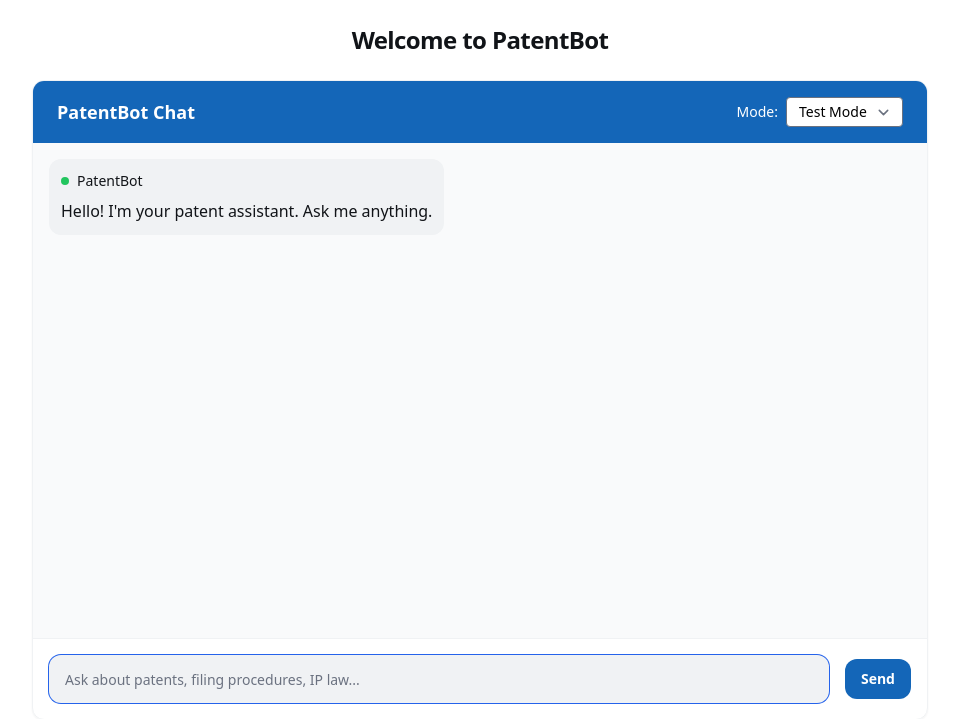
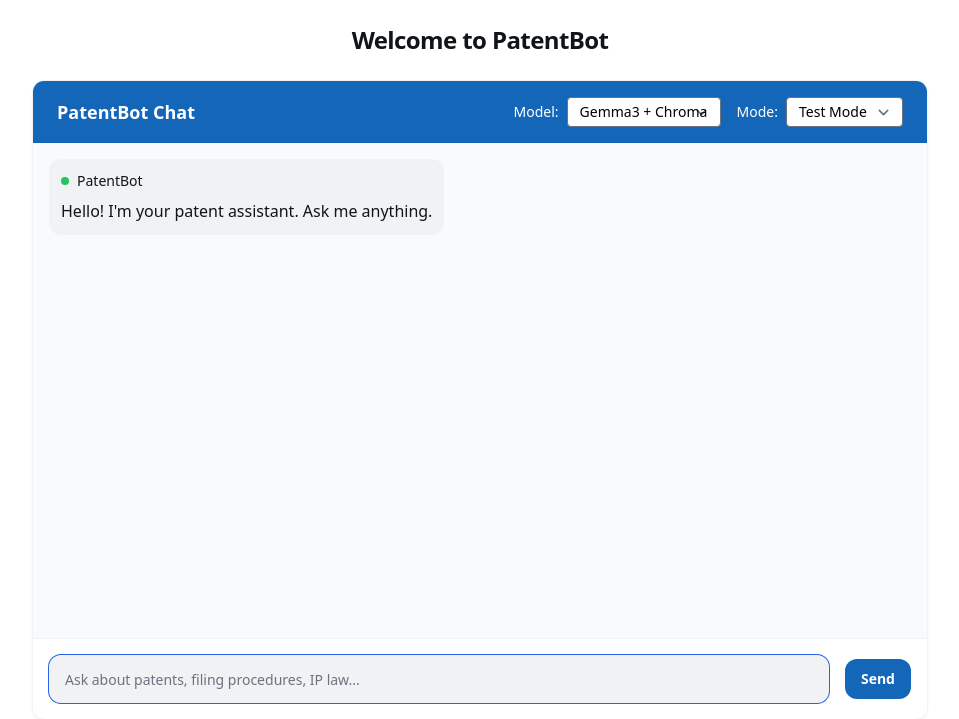
Before and after one commit to HarshitR2004/PatentChatbot, a Django app: page /chat/ in a window 1280 px wide. Shown: the part 53-772 px from the top of the page, without its empty margins (160-1119 px from the left). Run offline with Django 5.2, Linux system fonts and the light colour scheme; some libraries are stand-ins or nearby versions.

Commit message:
added model options dropdown

```diff
--- a/chat/templates/chat/chat.html
+++ b/chat/templates/chat/chat.html
@@ -10,6 +10,20 @@
     <div class="flex justify-between items-center">
       <h1 class="text-lg font-semibold">PatentBot Chat</h1>
       <div class="flex items-center space-x-4">
+
+      <!-- Model Selection -->
+        <div class="flex items-center space-x-2">
+            <label class="text-sm font-medium">Model:</label>
+            <select id="model-selection" class="bg-white text-black px-3 py-1 rounded text-sm">
+              <option value="gemma3-chroma">Gemma3 + Chroma</option>
+              <option value="mistral-weaviate">Mistral + Weaviate</option>
+              <option value="llama32-milvus">Llama3.2 + Milvus</option>
+            </select>
+          </div>
+
+
+
+
         <!-- Mode Selection -->
         <div class="flex items-center space-x-2">
           <label class="text-sm font-medium">Mode:</label>
--- a/chat/views.py
+++ b/chat/views.py
@@ -6,7 +6,6 @@ from rest_framework import status
 from Users.models import Users
 from usersession.models import userSession
 from chat.models import Chat
-from django.contrib.auth.decorators import login_required
 from django.shortcuts import render
 import json
 import time
@@ -23,7 +22,7 @@ def generate_rag_response(query: str) -> str:
         response = client.chat(
             model=model,
             messages=[
-                {"role": "system", "content": "You are a patent expert assistant. Answer patent-related questions concisely in just 2–3 lines. Focus on practical, accurate information about patents, patent law, filing procedures, and intellectual property."},
+                {"role": "system", "content": "You are a patent expert assistant. Answer patent-related questions concisely in just 2 to 3 lines. Focus on practical, accurate information"},
                 {"role": "user", "content": query}
             ],
         )
@@ -40,7 +39,7 @@ def generate_rag_response_stream(query: str):
         stream = client.chat(
             model=model,
             messages=[
-                {"role": "system", "content": "You are a patent expert assistant. Answer patent-related questions concisely in just 2–3 lines. Focus on practical, accurate information about patents, patent law, filing procedures, and intellectual property."},
+                {"role": "system", "content": "You are a patent expert assistant. Answer patent-related questions concisely in just 2 to 3 lines. Focus on practical, accurate information"},
                 {"role": "user", "content": query}
             ],
             stream=True,
@@ -74,7 +73,7 @@ class ChatAPIView(APIView):
                 try:
                     # Use Ollama streaming
                     for chunk in generate_rag_response_stream(query):
-                        if chunk:  # Only process non-empty chunks
+                        if chunk:
                             accumulated_text += chunk
                             token_count += 1
 
@@ -87,7 +86,7 @@ class ChatAPIView(APIView):
                             }
 
                             yield f"data: {json.dumps(chunk_data)}\n\n"
-                            time.sleep(0.02)  # Small delay for better UX
+                            time.sleep(0.02)  # Small delay
 
                 except Exception as e:
                     error_data = {
@@ -145,7 +144,7 @@ class ChatAPIView(APIView):
             try:
                 # Use Ollama streaming
                 for chunk in generate_rag_response_stream(query):
-                    if chunk:  # Only process non-empty chunks
+                    if chunk:
                         accumulated_text += chunk
                         token_count += 1
 
@@ -159,7 +158,7 @@ class ChatAPIView(APIView):
                         }
 
                         yield f"data: {json.dumps(chunk_data)}\n\n"
-                        time.sleep(0.02)  # Small delay for better UX
+                        time.sleep(0.02)  # Small delay
 
             except Exception as e:
                 error_data = {
@@ -217,7 +216,6 @@ class ChatAPIView(APIView):
         response['Access-Control-Allow-Origin'] = '*'
         return response
 
-# Add SessionChatsAPIView if it doesn't exist
 class SessionChatsAPIView(APIView):
     def get(self, request, session_id):
         try:
```
